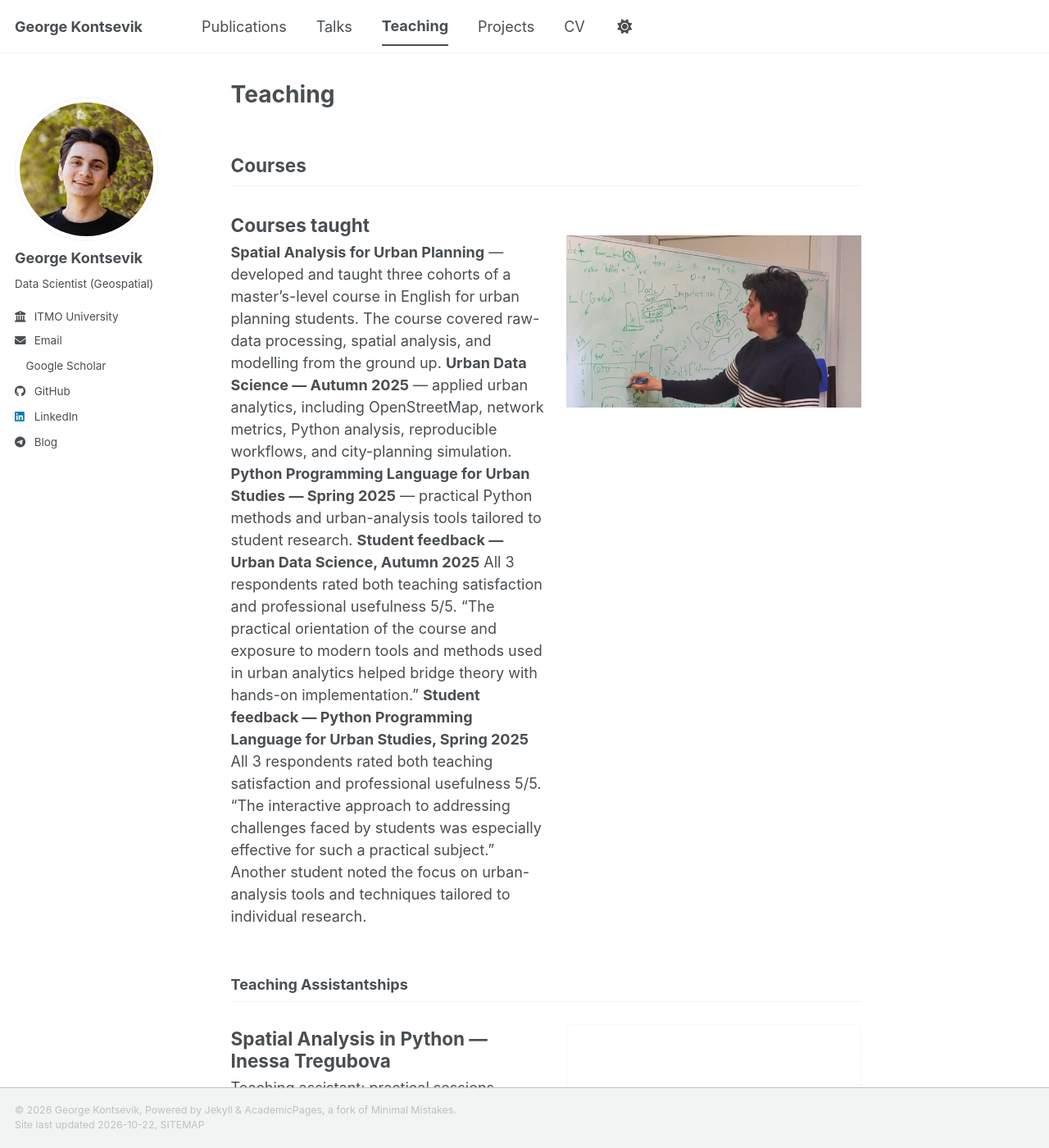
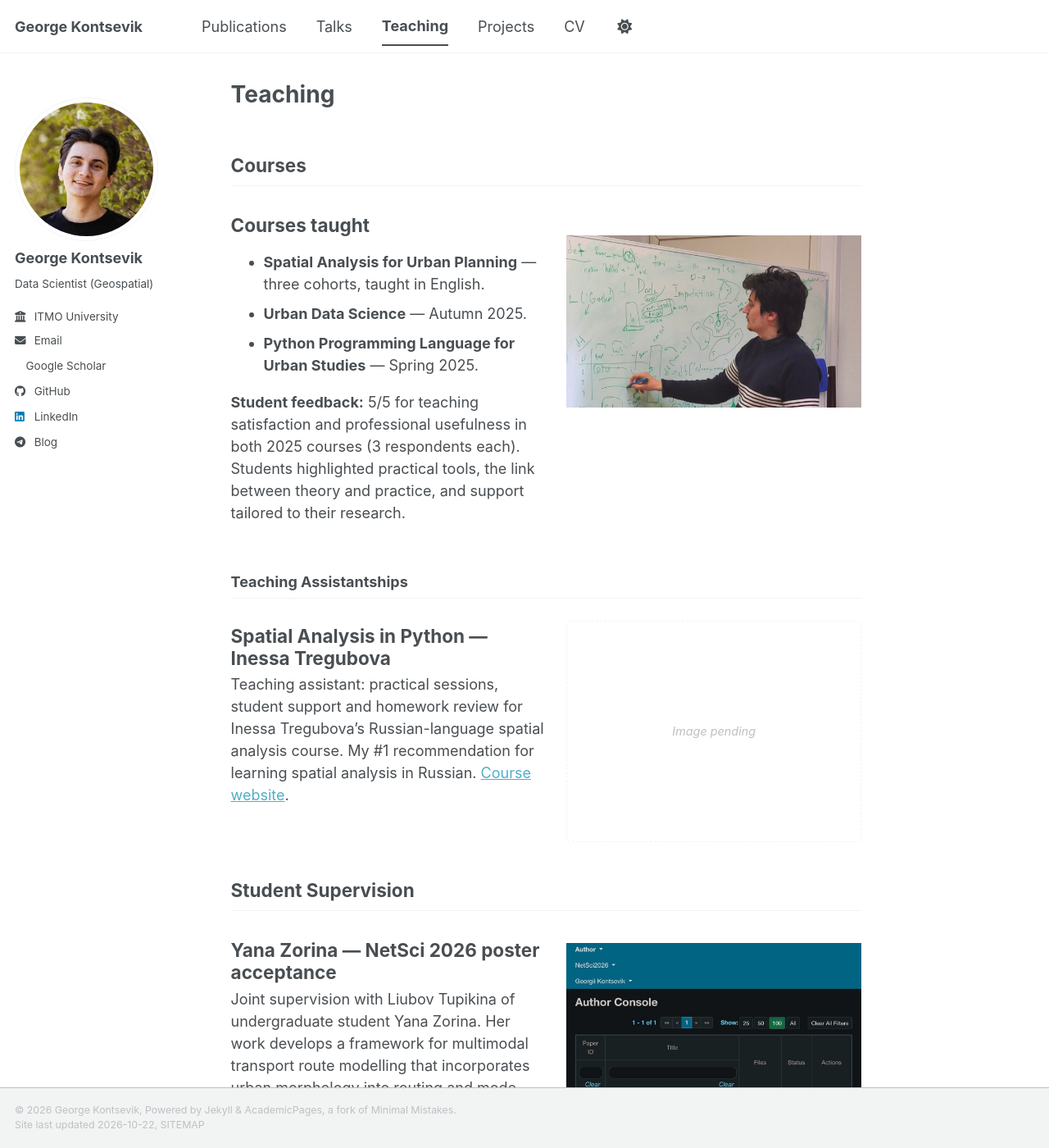
Before and after one commit to GeorgeKontsevik/GeorgeKontsevik.github.io, a Jekyll site: the page built from _pages/teaching.md, in a window 1280 px wide and 1400 px high. Shown: the whole window at 82% size. Built offline with Jekyll 4.4.1, drawn with Linux system fonts in a browser that asks for light colours; a style sheet for code colours, icons or effects is not loaded.

Commit message:
Condense teaching courses and student feedback

```diff
--- a/_data/section_cards.yml
+++ b/_data/section_cards.yml
@@ -54,27 +54,13 @@ teaching:
   - title: "Courses taught"
     image: "/images/teaching/spatial-analysis-class.png"
     image_alt: "George Kontsevik teaching at a whiteboard with Python and data imputation examples"
-    description: >-
-      **Spatial Analysis for Urban Planning**
-      — developed and taught three cohorts of a master's-level course in English for urban planning students.
-      The course covered raw-data processing, spatial analysis, and modelling from the ground up.
+    description: |-
+      - **Spatial Analysis for Urban Planning** — three cohorts, taught in English.
+      - **Urban Data Science** — Autumn 2025.
+      - **Python Programming Language for Urban Studies** — Spring 2025.
 
-      **Urban Data Science — Autumn 2025**
-      — applied urban analytics, including OpenStreetMap, network metrics, Python analysis,
-      reproducible workflows, and city-planning simulation.
-
-      **Python Programming Language for Urban Studies — Spring 2025**
-      — practical Python methods and urban-analysis tools tailored to student research.
-
-      **Student feedback — Urban Data Science, Autumn 2025**
-      All 3 respondents rated both teaching satisfaction and professional usefulness 5/5.
-      “The practical orientation of the course and exposure to modern tools and methods used in urban analytics
-      helped bridge theory with hands-on implementation.”
-
-      **Student feedback — Python Programming Language for Urban Studies, Spring 2025**
-      All 3 respondents rated both teaching satisfaction and professional usefulness 5/5.
-      “The interactive approach to addressing challenges faced by students was especially effective for such a practical subject.”
-      Another student noted the focus on urban-analysis tools and techniques tailored to individual research.
+      **Student feedback:** 5/5 for teaching satisfaction and professional usefulness in both 2025 courses (3 respondents each).
+      Students highlighted practical tools, the link between theory and practice, and support tailored to their research.
 teaching_assistantships:
   - title: "Spatial Analysis in Python — Inessa Tregubova"
     image: ""
```
